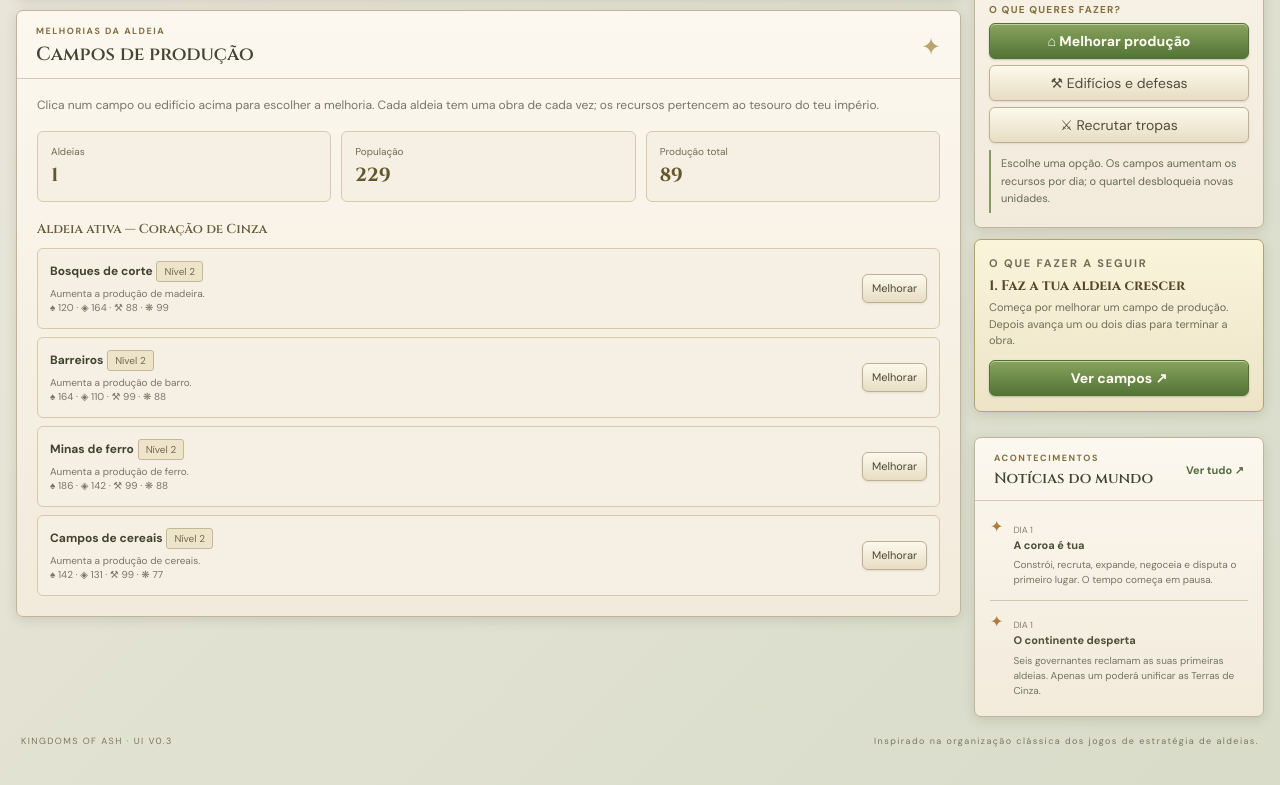
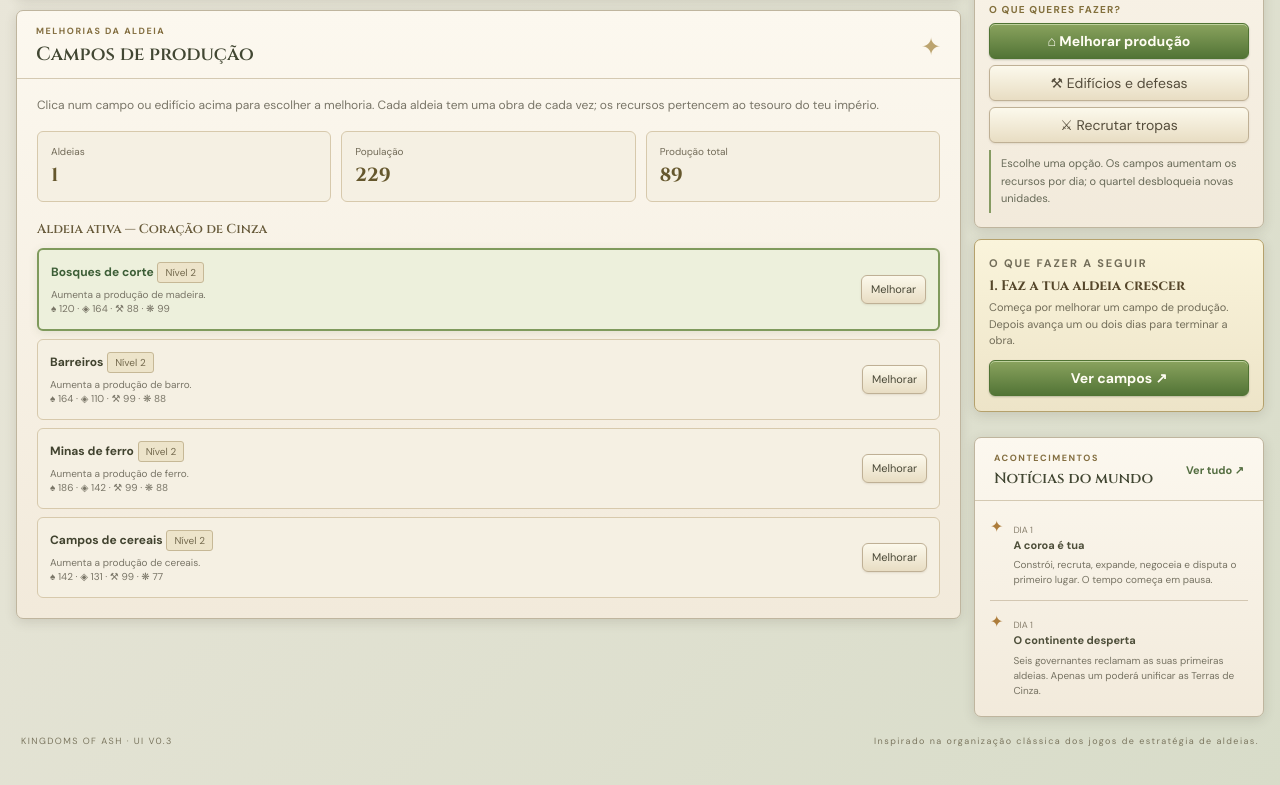
Before and after one commit to Skinny-lfg/Kingdoms-of-Ash, a plain HTML site: page index.html in a window 1280 px wide. Shown: the part 807-1592 px from the top of the page. Drawn offline with Linux system fonts and the light colour scheme.

Commit message:
ui: highlight selected improvement card

```diff
--- a/travian-layout.css
+++ b/travian-layout.css
@@ -189,3 +189,7 @@ h2,h3,h4{color:#424733}
  .map-viewport{padding:14px 7px}
  .world-map{gap:3px}
 }
+
+/* Campo ou edifício escolhido no diagrama */
+.entry.selected-building{background:#edf0dc;border:2px solid #7f9a5c;box-shadow:0 2px 9px #546f3c20}
+.entry.selected-building strong{color:#3d5e37}
```
